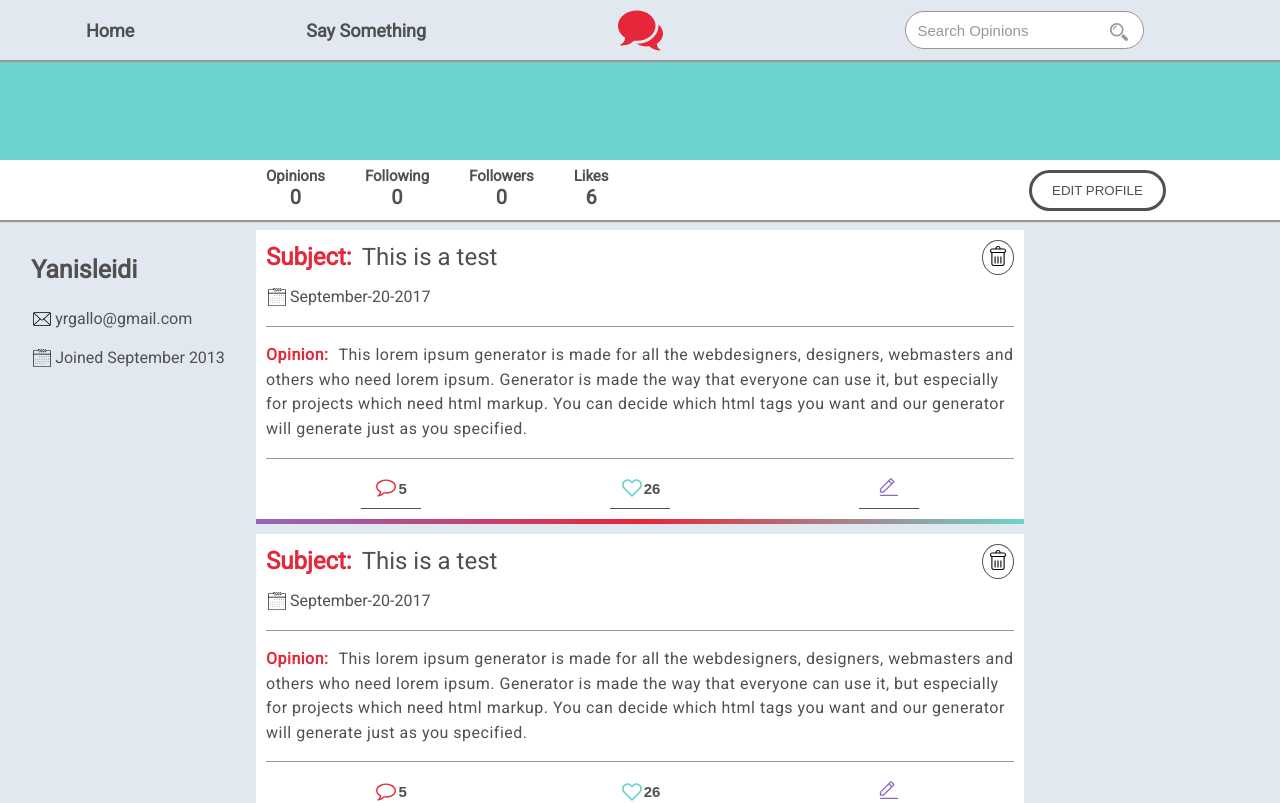
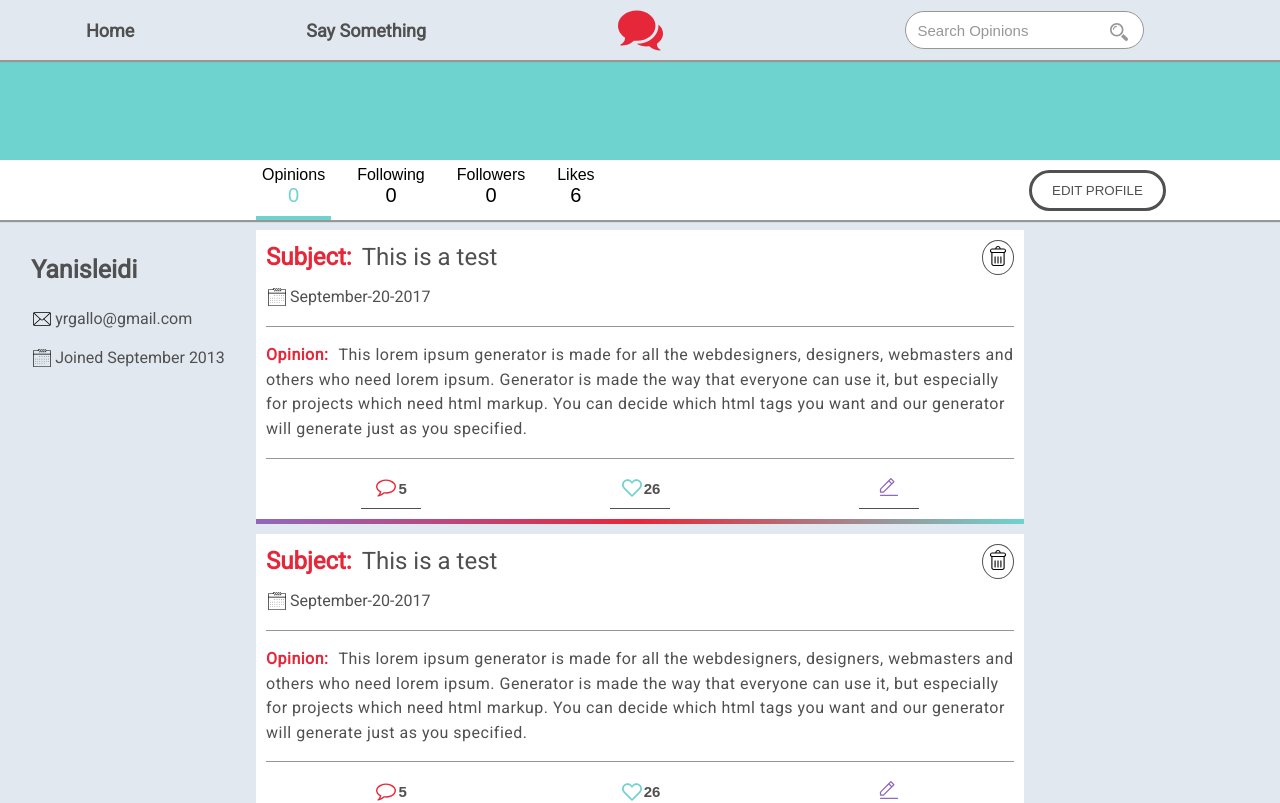
Before and after one commit to yarogallo/speak-free, a React (Create React App) app: page / in a window 1280 px wide. Shown: the top 803 px of the page. Built offline with nearby package versions, Linux system fonts and the light colour scheme.

Commit message:
Modified GeneralInfo component

```diff
--- a/src/components/MainView/Profile/GeneralInfo/index.js
+++ b/src/components/MainView/Profile/GeneralInfo/index.js
@@ -3,44 +3,65 @@ import PropTypes from 'prop-types';
 import './style/style.css';
 
 function GeneralInfo(props) {
+	const TABS = {
+		options: 'options',
+		following: 'following',
+		followers: 'followers',
+		likes: 'likes'
+	};
+
 	const {
 		numbOpinions,
 		followersNumb,
 		followingNumb,
 		likesNumb
 	} = props.generalInfo;
+
+	const {
+		changeTabHandler,
+		selectedTab
+	} = props;
+
+	const setClass = (tab) => {
+		return tab === selectedTab ? 'elem selected': 'elem';
+	};
+
 	return(
 		<ul className="general-list">
-			<li className="elem">
-				<div className="content">
+			<li className={setClass(TABS.options)} >
+				<button
+					className="content"
+					onClick={ () => { changeTabHandler(TABS.options)} }>
 					<span className="text">opinions</span>
 					<span className="number">{numbOpinions}</span>
-				</div>
+				</button>
 			</li>
 			<li className="elem">
-				<div className="content">
+				<button className="content" onClick={() => changeTabHandler(TABS.following)}>
 					<span className="text">following</span>
 					<span className="number">{followingNumb}</span>
-				</div>
+				</button>
 			</li>
 			<li className="elem">
-				<div className="content">
+				<button className="content" onClick={() => changeTabHandler(TABS.followers)}>
 					<span className="text">followers</span>
 					<span className="number">{followersNumb}</span>
-				</div>
+				</button>
 			</li>
-			<li className="elem">
-				<div className="content">
+			<li className="elem" onClick={() => {changeTabHandler(TABS.likes)}}>
+				<button className="content">
 					<span className="text">likes</span>
 					<span className="number">{likesNumb}</span>
-				</div>
+				</button>
 			</li>
 		</ul>
 	);
 }
 
 GeneralInfo.propTypes = {
-	generalInfo: PropTypes.object.isRequired
+	generalInfo: PropTypes.object.isRequired,
+	changeTabHandler: PropTypes.func,
+	selectedTab: PropTypes.string
 }
 
 GeneralInfo.defaultProps = {
@@ -49,7 +70,9 @@ GeneralInfo.defaultProps = {
 		followingNumb: 0,
 		followersNumb: 0,
 		likesNumb: 0
-	}
+	},
+	changeTabHandler: () => {},
+	selectedTab: 'options'
 }
 
 export default GeneralInfo;
--- a/src/components/MainView/Profile/GeneralInfo/style/style.css
+++ b/src/components/MainView/Profile/GeneralInfo/style/style.css
@@ -1,7 +1,5 @@
 .general-list {
 	list-style-type: none;
-	color: var(--main-color-gray);
-	font-weight: 900;
 	display: flex;
 	padding-left: 0;
 	margin: 0;
@@ -9,34 +7,37 @@
 }
 
 .general-list .elem {
-	height: calc(100% - 4px);
+	height: calc(100% - 4px) ;
 	margin-right: 20px;
-	text-align: center;
-	padding: 0 10px;
 }
 
 .general-list .content {
+	background-color: transparent;
+	border: 0;
 	height: 100%;
 	display: flex;
 	flex-direction: column;
-	justify-content: center;
+	text-transform: capitalize;
+	font-size: 16px;
 }
 
-.text {
-	text-transform: capitalize;
-	font-size: 15px;
-}
-
-.number{
-	font-size: 20px;
-}
-
+.general-list .elem.selected,
 .general-list .elem:hover {
 	border-bottom: 4px solid var(--main-color-blue);
 }
 
+.general-list .elem.selected .number,
 .general-list .elem:hover .number {
 	color: var(--main-color-blue);
+}
+
+.general-list .content .text {
+	margin-top: 5px;
+}
+
+.general-list .content .number{
+	font-size: 20px;
+	margin: 0 auto;
 }
 
 @media screen and (max-width: 360px) {
```
